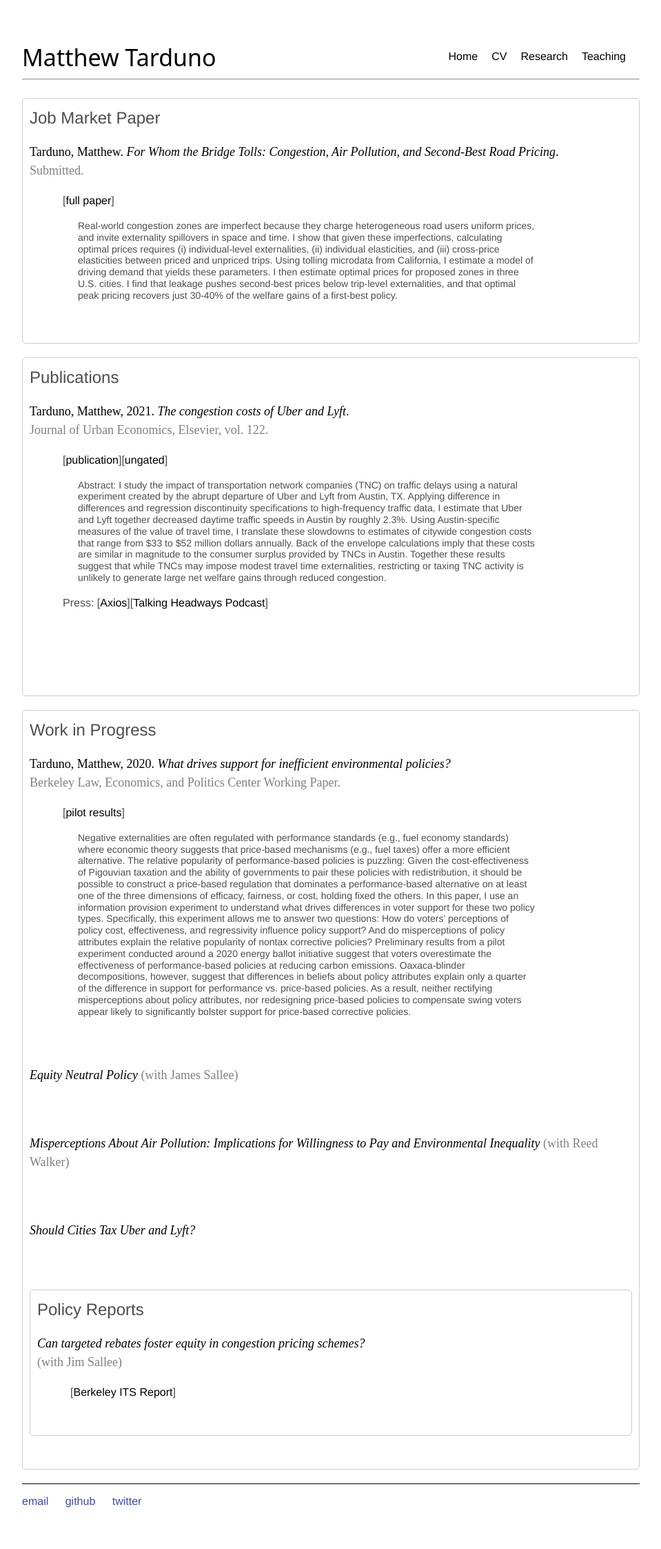
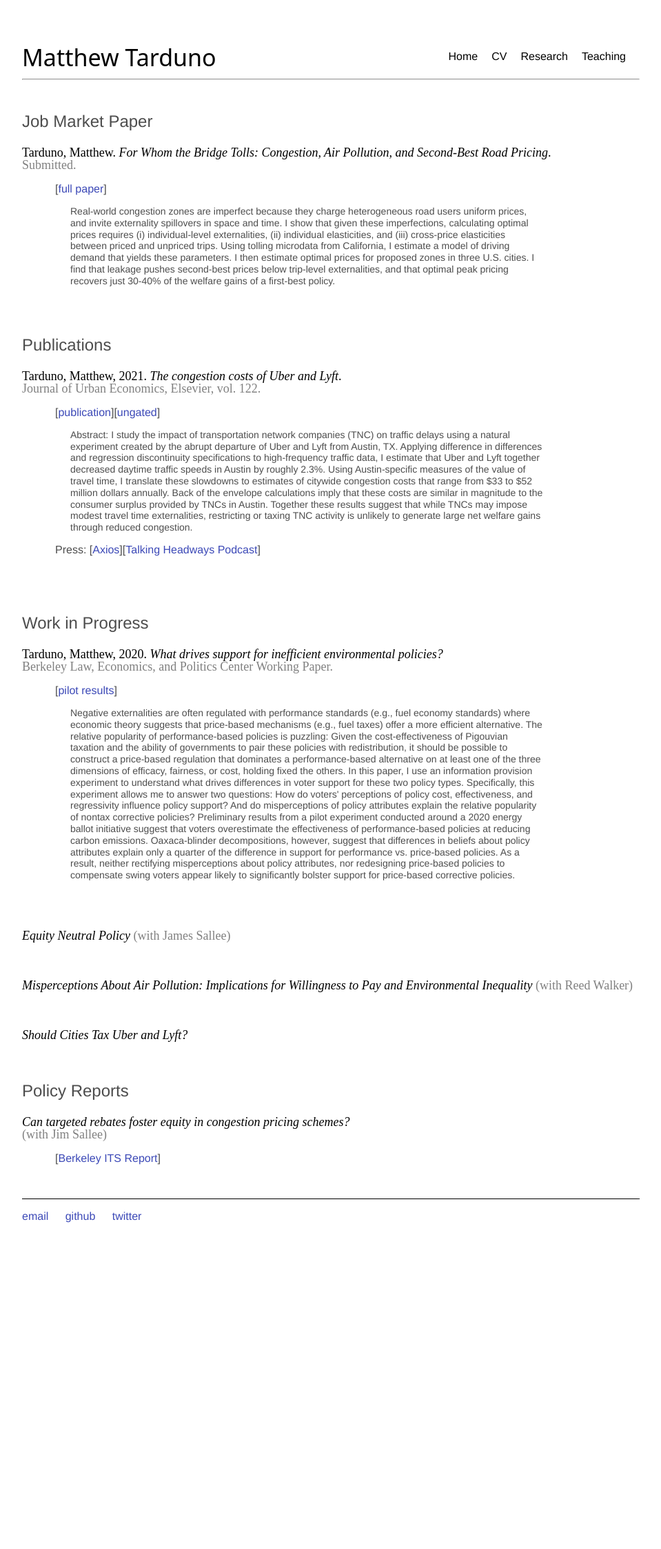
Before and after one commit to Matt-Tarduno/Matt-Tarduno.github.io, a Jekyll site: the page built from research/index.html, in a window 1280 px wide. Shown: the whole page at 69% size, without its empty margins (160-1119 px from the left). Built offline with Jekyll 4.4.1, drawn with Linux system fonts in a browser that asks for light colours; after the commit the page ends 1832 px from its top, so only the background shows below that.

Commit message:
update research for mobile part 2 index.html

```diff
--- a/research/index.html
+++ b/research/index.html
@@ -8,42 +8,16 @@
 ---
 
 <head>
-    <meta name="viewport" content="width=device-width, initial-scale=1.0">
     <style>
-        body {
-            font-family: Arial, sans-serif;
-        }
-
-        .blurb {
-            margin-bottom: 20px;
-            padding: 10px;
-            border: 1px solid #ccc;
-            border-radius: 5px;
-        }
-
-        h1 {
-            font-size: 24px;
-            margin-top: 0;
-        }
-
-        p {
-            font-size: 16px;
-            line-height: 1.5;
-        }
-
-        .blurb p {
-            margin-left: 0;
-        }
-
-        .blurb a {
-            text-decoration: none;
-            color: #000;
-        }
-
         @media (max-width: 600px) {
             .blurb {
                 padding: 5px;
             }
+
+	p {
+            font-size: 10px;
+            line-height: 1;
+        }
         }
     </style>
 </head>
```
